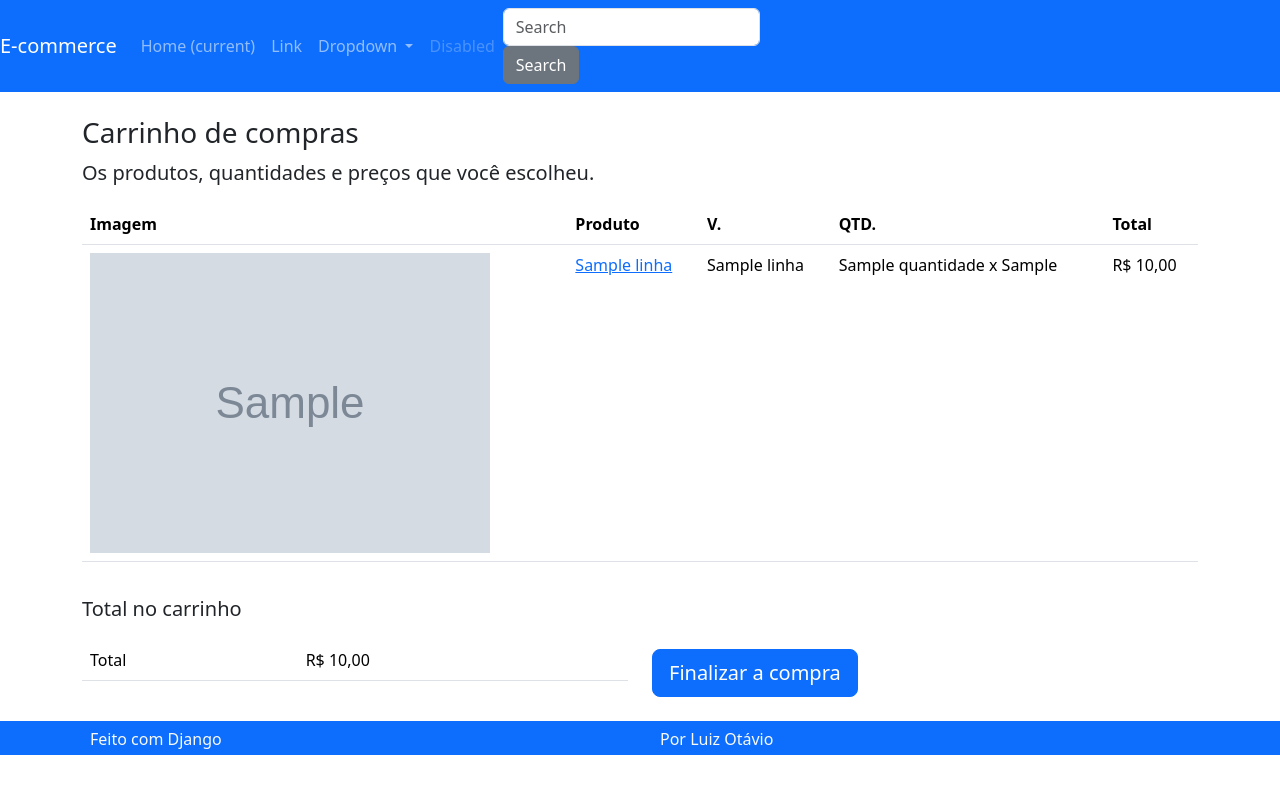
After one commit to gferreira-luis/projeto-ecommerce-django, a Django app: template produto/templates/produto/carrinho.html in a window 1280 px wide. The commit adds this page. Run offline with Django 4.2, Linux system fonts and the light colour scheme; the template is opened without the code that fills it: most values are stand-ins (such as "Sample title", 1, 10 or a date in 2020); grey boxes marked "Sample" are stand-in pictures; some libraries are stand-ins or nearby versions.

Commit message:
creatae templates and views produto app

```diff
--- a/pedido/urls.py
+++ b/pedido/urls.py
@@ -6,6 +6,6 @@ app_name = 'pedido'
 
 urlpatterns = [
     path('', views.Pagar.as_view(), name="pagar"),
-    path('fecharpedido/', views.FecharPedido.as_view(), name="fecharpedido"),
+    path('salvarpedido/', views.SalvarPedido.as_view(), name="salvarpedido"),
     path('detalhe/', views.Detalhe.as_view(), name="detalhe"),
 ]
--- a/pedido/views.py
+++ b/pedido/views.py
@@ -11,7 +11,7 @@ class Pagar(View):
         return HttpResponse('Pagar')
 
 
-class FecharPedido(View):
+class SalvarPedido(View):
     def get(self, *args, **kwargs):
         return HttpResponse('FecharPedido')
 
--- /dev/null
+++ b/produto/templates/produto/carrinho.html
@@ -0,0 +1,95 @@
+{% extends 'base.html' %}
+{% load omfilters %}
+{% load static %}
+
+{% block conteudo %}
+
+{% if carrinho %}
+
+<div class="row mt-3">
+    <div class="col">
+        <h3>Carrinho de compras</h3>
+        <p class="lead">Os produtos, quantidades e preços que você escolheu.</p>
+
+        <div class="table-responsive">
+            <table class="table">
+                <tr>
+                    <th class="d-none d-lg-block">Imagem</th>
+                    <th>Produto</th>
+                    <th>V.</th>
+                    <th>QTD.</th>
+                    <th>Total</th>
+                </tr>
+
+                {% for linha in carrinho.values %}
+                <tr>
+                    <td class="d-none d-lg-block">
+                        <img class="cart-img" src="{% get_media_prefix %}{{ linha.imagem }}">
+                    </td>
+                    <td>
+                        <a href="{% url 'produto:detalhe' linha.slug %}">
+                        {{ linha.produto_nome }}
+                        </a>
+                        <a class="ml-3" href="{% url 'produto:removerdocarrinho' %}?vid={{ linha.variacao_id }}">
+                            <i class="fas fa-times-circle text-danger" aria-hidden="true"></i>
+                        </a>
+                    </td>
+                    <td>{{ linha.variacao_nome }}</td>
+                    <td>
+                        {{ linha.quantidade }} x
+                        {% if linha.preco_unitario_promocional %}
+                        {{ linha.preco_unitario_promocional }}
+                        {%else%}
+                        {{ linha.preco_unitario }}
+                        {% endif %}
+
+                    </td>
+
+                    {% if linha.preco_quantitativo_promocional %}
+                    <td>{{ linha.preco_quantitativo_promocional | formata_preco }} </td>
+                    {%else%}
+                    <td>{{ linha.preco_quantitativo | formata_preco }} </td>
+                    {% endif %}
+
+                </tr>
+                {% endfor %}
+
+
+            </table>
+        </div>
+    </div>
+</div>
+
+
+
+<div class="row mt-3">
+    <div class="col-lg">
+        <p class='lead'>Total no carrinho</p>
+
+        <div class='table-responsive'>
+            <table class="table">
+                <tr>
+                    <td class="font-weight-bold">Total</td>
+                    <td>{{ carrinho | cart_totals | formata_preco}}</td>
+                </tr>
+            </table>
+        </div>
+    </div>
+    <div class="col-lg mt-auto">
+        <a class="btn btn-lg btn-block btn-primary" href="#">
+            Finalizar a compra
+        </a>
+    </div>
+</div>
+
+{% else %}
+
+<div class="row mt-3">
+    <div class="col">
+        <h3>Carrinho vazio</h3>
+        <p class="lead">Não há produtos no seu carrinho.</p>
+    </div>
+</div>
+{% endif %}
+
+{% endblock %}
--- a/produto/templatetags/omfilters.py
+++ b/produto/templatetags/omfilters.py
@@ -8,3 +8,13 @@ register = Library()
 @register.filter
 def formata_preco(val):
     return utils.formata_preco(val)
+
+
+@register.filter
+def cart_total_qtd(carrinho):
+    return utils.cart_total_qtd(carrinho)
+
+
+@register.filter
+def cart_totals(carrinho):
+    return utils.cart_totals(carrinho)
--- a/produto/urls.py
+++ b/produto/urls.py
@@ -12,5 +12,5 @@ urlpatterns = [
     path('removerdocarrinho/', views.RemoverDoCarrinho.as_view(),
          name="removerdocarrinho"),
     path('carrinho/', views.Carrinho.as_view(), name="carrinho"),
-    path('finalizar/', views.Finalizar.as_view(), name="finalizar"),
+    path('resumodacompra/', views.ResumoDaCompra.as_view(), name="resumodacompra"),
 ]
--- a/templates/base.html
+++ b/templates/base.html
@@ -12,6 +12,7 @@
     {% include 'parciais/_nav.html' %}
 
     <main class="container mt-4 mb-4">
+        {% include 'parciais/_messages.html' %}
         {% block conteudo %} {% endblock %}
     </main>
 
--- a/templates/parciais/_nav.html
+++ b/templates/parciais/_nav.html
@@ -1,7 +1,7 @@
-
+{% load omfilters %}
 
 <nav class="navbar navbar-dark bg-primary navbar-expand-lg">
-    <a class="navbar-brand" href="index.html">Navbar</a>
+    <a class="navbar-brand" href="{% url 'produto:lista' %}">E-commerce</a>
     <button class="navbar-toggler" type="button" data-toggle="collapse" data-target="#navbarSupportedContent"
         aria-controls="navbarSupportedContent" aria-expanded="false" aria-label="Toggle navigation">
         <span class="navbar-toggler-icon"></span>
@@ -30,19 +30,23 @@
             <li class="nav-item">
                 <a class="nav-link disabled" href="#">Disabled</a>
             </li>
+
+            {% if request.session.carrinho %}
             <li class="nav-item">
-                <a class="nav-link nav-cart-link active" href="#">
+                <a class="nav-link nav-cart-link active" href="{% url 'produto:carrinho' %}">
                     <span class="nav-cart-text mr-1">
                         Carrinho
                     </span>
                     <span class="nav-cart-count mr-1">
-                        <strong>109x</strong>
+                        <strong>{{ request.session.carrinho | cart_total_qtd }}x</strong>
                     </span>
                     <span class="nav-cart-icon mr-2">
                         <i class="fas fa-shopping-cart"></i>
                     </span>
                 </a>
             </li>
+            {% endif %}
+
         </ul>
         <form class="form-inline my-2 my-lg-0">
             <input class="form-control mr-sm-2" type="search" placeholder="Search" aria-label="Search">
--- a/utils/utils.py
+++ b/utils/utils.py
@@ -1,2 +1,18 @@
 def formata_preco(val):
     return f'R$ {val:.2f}'.replace('.', ',')
+
+
+def cart_total_qtd(carrinho):
+    return sum([item['quantidade'] for item in carrinho.values()])
+
+
+def cart_totals(carrinho):
+    return sum(
+        [
+            item.get('preco_quantitativo_promocional')
+            if item.get('preco_quantitativo_promocional')
+            else item.get('preco_quantitativo')
+            for item
+            in carrinho.values()
+        ]
+    )
```
Also changed, not shown: produto/templates/produto/detalhe.html (added, +87 -0 lines), produto/views.py (+135 -8 lines), pedido/templates/pedido/detalhe.html (added), pedido/templates/pedido/pagar.html (added), pedido/templates/pedido/salvarpedido.html (added), perfil/forms.py (added), perfil/templates/perfil/criar.html (added), produto/templates/produto/resumodacompra.html (added).
